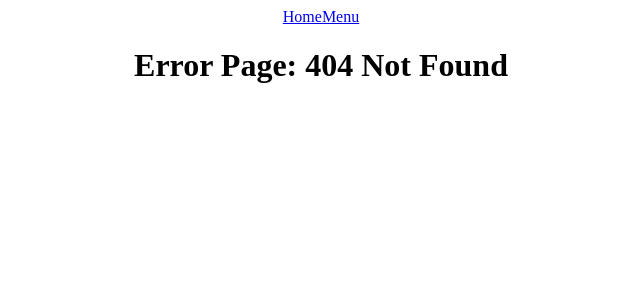
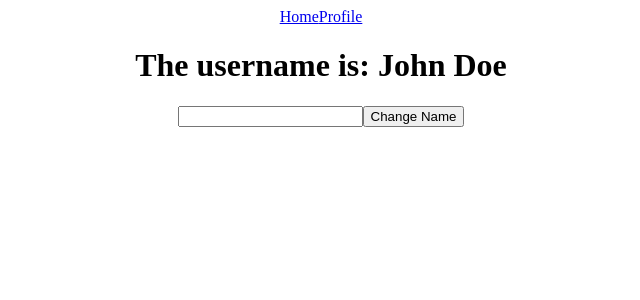
Before and after one commit to Kaushik-FSD/react-concepts-tutorial, a React (Create React App) app: page /profile in a window 1280 px wide. Before the commit this address had no page. Shown: the top 300 px of the page, without its empty margins (319-959 px from the left). Built offline with nearby package versions, Linux system fonts and the light colour scheme.

Commit message:
React useContext Hook

```diff
--- a/src/App.js
+++ b/src/App.js
@@ -2,6 +2,7 @@ import "./App.css";
 import FetchApiCall from "./react-tutorial/fetch-api-and-use-effect/FetchApiCall";
 import UseStateHookExample from "./react-tutorial/react-hooks/UseStateHookExample";
 import ReactRouterTutorial from "./react-tutorial/react-router/ReactRouterTutorial";
+import StateManagementHook from "./react-tutorial/state-management-use-context/StateManagementHook";
 import ToDo from "./react-tutorial/to-do-app/ToDo";
 // import ComponentPropsExample from "./react-tutorial/components-props/ComponentPropsExample";
 // import TerniaryOperation from "./react-tutorial/terniary-operation/TerniaryOperation";
@@ -13,7 +14,8 @@ function App() {
       {/* <UseStateHookExample /> */}
       {/* <ToDo /> */}
       {/* <FetchApiCall /> */}
-      <ReactRouterTutorial />
+      {/* <ReactRouterTutorial /> */}
+      <StateManagementHook />
     </div>
   );
 }
--- a/src/pages/Home.js
+++ b/src/pages/Home.js
@@ -1,9 +1,14 @@
 import React from "react";
-
+import { useContext } from "react";
+import { AppContext } from "../react-tutorial/state-management-use-context/StateManagementHook";
 function Home() {
+  // Grabbing the context that we set in StateManagementHook.js
+  // Since we are exporting AppContext, we can use it here to access the username
+  // This allows us to use the username without prop drilling
+  const { username } = useContext(AppContext);
   return (
     <div>
-      <h1>Welcome to the Home Page</h1>
+      <h1>My name is: {username}</h1>
     </div>
   );
 }
--- a/src/pages/Menu.js
+++ /dev/null
@@ -1,11 +0,0 @@
-import React from "react";
-
-function Menu() {
-  return (
-    <div>
-      <h1>Welcome to the Menu Page</h1>
-    </div>
-  );
-}
-
-export default Menu;
--- /dev/null
+++ b/src/pages/Profile.js
@@ -0,0 +1,27 @@
+import React, { useContext } from "react";
+import { AppContext } from "../react-tutorial/state-management-use-context/StateManagementHook";
+
+function Profile() {
+  const { username, setUsername } = useContext(AppContext);
+
+  // Local state to handle the new username input
+  const [newUserName, setNewUserName] = React.useState("");
+
+  function setNewUserNameFunc(event) {
+    setNewUserName(event.target.value);
+  }
+
+  function handleChange() {
+    setUsername(newUserName);
+  }
+
+  return (
+    <div>
+      <h1>The username is: {username}</h1>
+      <input onChange={setNewUserNameFunc} />
+      <button onClick={handleChange}>Change Name</button>
+    </div>
+  );
+}
+
+export default Profile;
--- a/src/react-tutorial/react-router/ReactRouterTutorial.js
+++ b/src/react-tutorial/react-router/ReactRouterTutorial.js
@@ -1,7 +1,7 @@
 import React from "react";
 import { BrowserRouter as Router, Routes, Route, Link } from "react-router-dom";
 import Home from "../../pages/Home";
-import Menu from "../../pages/Menu";
+import Menu from "../../pages/Profile";
 function ReactRouterTutorial() {
   return (
     <div>
--- /dev/null
+++ b/src/react-tutorial/state-management-use-context/StateManagementHook.js
@@ -0,0 +1,38 @@
+import React, { useState, createContext } from "react";
+import { BrowserRouter as Router, Routes, Route, Link } from "react-router-dom";
+import Home from "../../pages/Home";
+import Profile from "../../pages/Profile";
+
+// Creating global context/ global store
+// This context can be used to share state across components without prop drilling
+export const AppContext = createContext();
+
+function StateManagementHook() {
+  const [username, setUsername] = useState("John Doe");
+
+  return (
+    <div>
+      {/* Passing the required var and functions throughout the all components */}
+      <AppContext.Provider value={{ username, setUsername }}>
+        <Router>
+          <NavBar />
+          <Routes>
+            <Route path="/" element={<Home />} />
+            <Route path="/profile" element={<Profile />} />
+            <Route path="*" element={<h1>Error Page: 404 Not Found</h1>} />
+          </Routes>
+        </Router>
+      </AppContext.Provider>
+    </div>
+  );
+}
+
+function NavBar() {
+  return (
+    <nav>
+      <Link to="/">Home</Link>
+      <Link to="/profile">Profile</Link>
+    </nav>
+  );
+}
+export default StateManagementHook;
```
